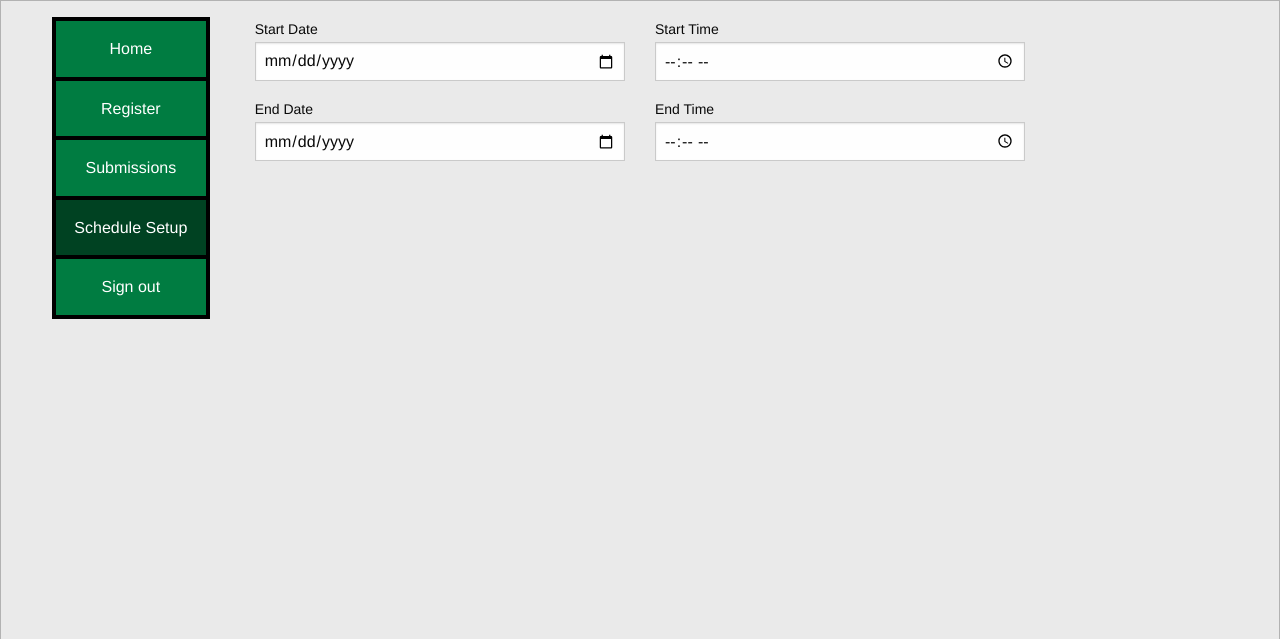
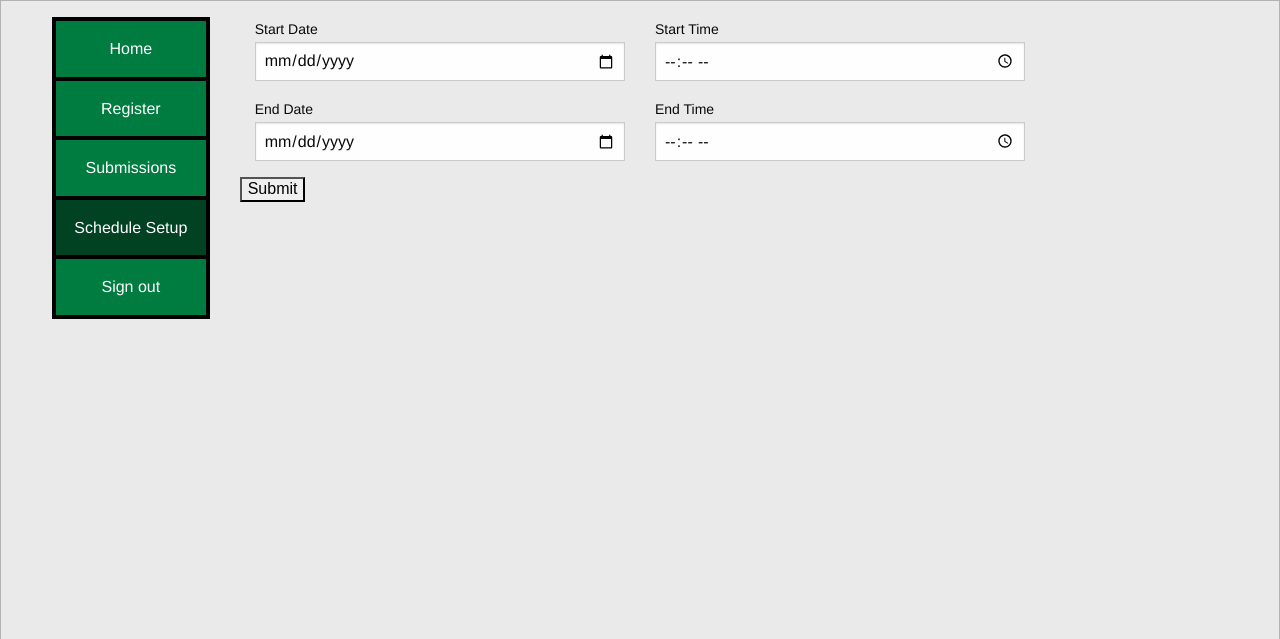
Before and after one commit to ausac320/ausac320, a PHP site: page /scheduleSetup.php in a window 1280 px wide. Shown: the part 80-719 px from the top of the page. Run offline with PHP 8.4, Linux system fonts and the light colour scheme; style sheets or scripts are compiled from the project's sources.

Commit message:
fixed tghe format to look nice

```diff
--- a/resources/css/app.css
+++ b/resources/css/app.css
@@ -145,6 +145,10 @@ div#scheduleSetupPageField{
 	height: 80%;
 }
 
+div#scheduleSubmit{
+	  margin: 0 auto;
+	}
+
 div#newSubmission{
 	height: 500px;
 	overflow: auto;
--- a/scheduleSetup.php
+++ b/scheduleSetup.php
@@ -48,6 +48,8 @@
 							<div data-abide-error class="alert callout" style="display: none;">
 								<p><i class="fi-alert"></i> There are errors in your form.</p>
 							</div>
+
+
 							<div class="row">
 								<div class="large-6 medium-6 small-6 columns">
 									<label> Start Date
@@ -58,20 +60,20 @@
 									</label>
 								</div>
 								<div class="large-6 medium-6 small-6 columns">						<label> Start Time
-										<input type="time" name="startTime" required pattern= "HH:MM" placeholder="startTime">
+										<input type="time" name="startTime" required pattern= "HH:MM:" placeholder="startTime">
 									</label>
-
-
 									<label> End Time
 										<input type="time" name="endTime" required pattern= "HH:MM" placeholder="endTime">
 									</label>
 								</div>
 							</div>
+							<div class="row">
+							<input id="scheduleSubmit" value="Submit" type="submit">
+							</div>
 						</form>
 					</div>
 				</div>
-				<div class="large-2 medium-2 small-2 columns">
-				</div>
+				<div class="large-2 medium-2 small-2 columns"></div>
 			</div>
 		</div>
 
```
